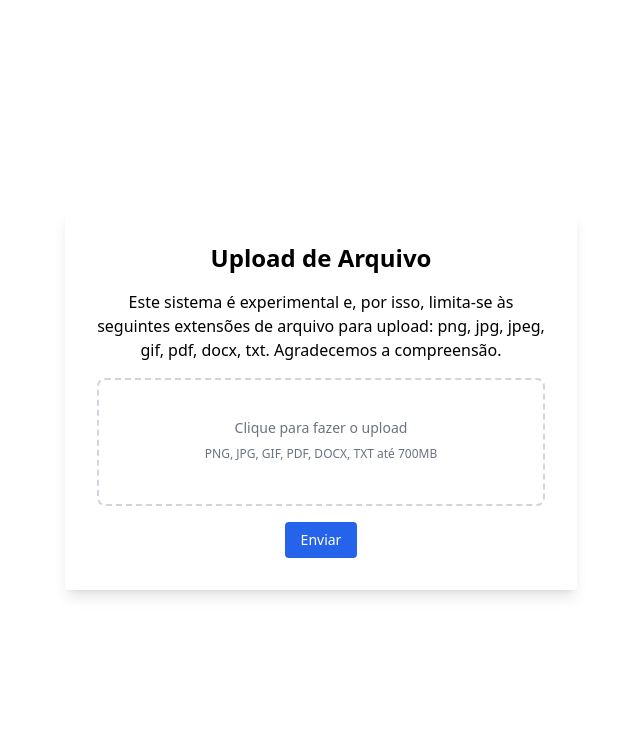
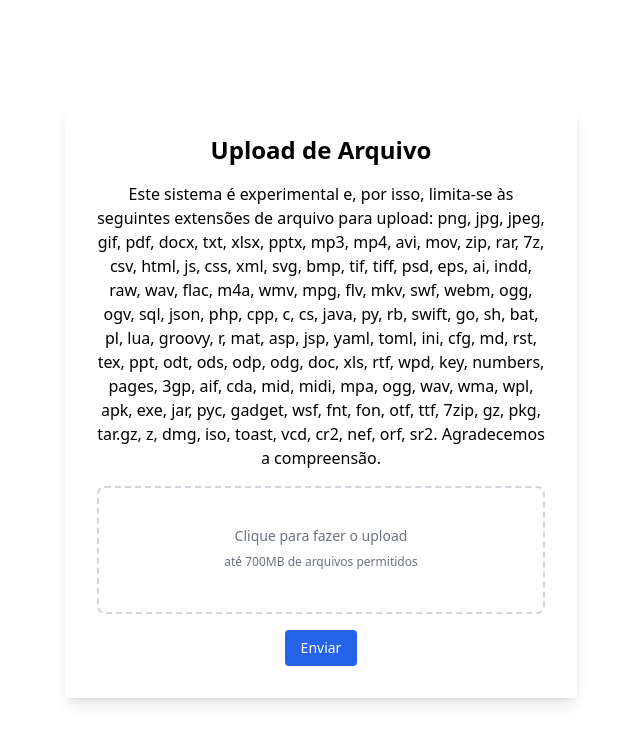
Before and after one commit to viniciusdev772/nextjsnovoapp, a Next.js app: page / in a window 1280 px wide. Shown: the top 744 px of the page, without its empty margins (319-959 px from the left). Built offline with nearby package versions, Linux system fonts and the light colour scheme.

Commit message:
Adiciona extensões de arquivo permitidas e atualiza mensagem de upload

```diff
--- a/pages/index.js
+++ b/pages/index.js
@@ -8,7 +8,121 @@ export default function Home() {
   const [uploadSuccessMessage, setUploadSuccessMessage] = useState("");
   const [uploadProgress, setUploadProgress] = useState(0);
 
-  const allowedExtensions = ["png", "jpg", "jpeg", "gif", "pdf", "docx", "txt"];
+  const allowedExtensions = [
+    "png",
+    "jpg",
+    "jpeg",
+    "gif",
+    "pdf",
+    "docx",
+    "txt",
+    "xlsx",
+    "pptx",
+    "mp3",
+    "mp4",
+    "avi",
+    "mov",
+    "zip",
+    "rar",
+    "7z",
+    "csv",
+    "html",
+    "js",
+    "css",
+    "xml",
+    "svg",
+    "bmp",
+    "tif",
+    "tiff",
+    "psd",
+    "eps",
+    "ai",
+    "indd",
+    "raw",
+    "wav",
+    "flac",
+    "m4a",
+    "wmv",
+    "mpg",
+    "flv",
+    "mkv",
+    "swf",
+    "webm",
+    "ogg",
+    "ogv",
+    "sql",
+    "json",
+    "php",
+    "cpp",
+    "c",
+    "cs",
+    "java",
+    "py",
+    "rb",
+    "swift",
+    "go",
+    "sh",
+    "bat",
+    "pl",
+    "lua",
+    "groovy",
+    "r",
+    "mat",
+    "asp",
+    "jsp",
+    "yaml",
+    "toml",
+    "ini",
+    "cfg",
+    "md",
+    "rst",
+    "tex",
+    "ppt",
+    "odt",
+    "ods",
+    "odp",
+    "odg",
+    "doc",
+    "xls",
+    "rtf",
+    "wpd",
+    "key",
+    "numbers",
+    "pages",
+    "3gp",
+    "aif",
+    "cda",
+    "mid",
+    "midi",
+    "mpa",
+    "ogg",
+    "wav",
+    "wma",
+    "wpl",
+    "apk",
+    "exe",
+    "jar",
+    "pyc",
+    "gadget",
+    "wsf",
+    "fnt",
+    "fon",
+    "otf",
+    "ttf",
+    "7zip",
+    "gz",
+    "pkg",
+    "tar.gz",
+    "z",
+    "dmg",
+    "iso",
+    "toast",
+    "vcd",
+    "cr2",
+    "nef",
+    "orf",
+    "sr2",
+  ];
 
   const isExtensionAllowed = (fileName) => {
     const extension = fileName.split(".").pop().toLowerCase();
@@ -123,7 +237,7 @@ export default function Home() {
               Clique para fazer o upload
             </p>
             <p className="text-xs text-gray-500">
-              PNG, JPG, GIF, PDF, DOCX, TXT até 700MB
+              até 700MB de arquivos permitidos
             </p>
           </div>
           <input
```
